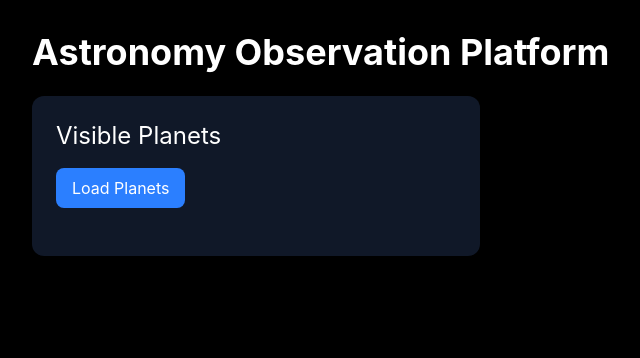
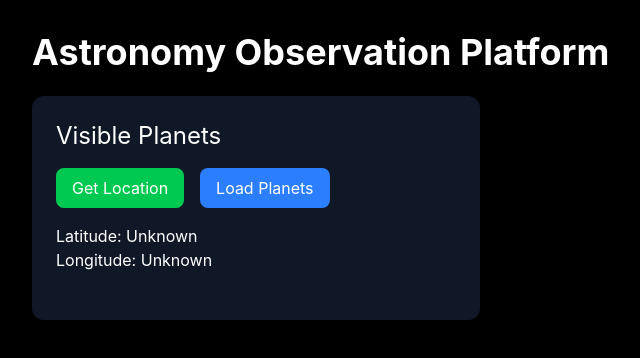
Before and after one commit to FieryFire0218/astronomy-observation-platform, a React (Vite) app in the folder frontend/: page / in a window 1280 px wide. Shown: the top 358 px of the page, without its empty margins (0-640 px from the left). Built offline with nearby package versions, Linux system fonts and the light colour scheme.

Commit message:
geolocation done

```diff
--- a/frontend/src/App.tsx
+++ b/frontend/src/App.tsx
@@ -3,11 +3,38 @@ import { useState } from "react"
 function App() {
 
   const [planets, setPlanets] = useState<any>(null)
+  const [latitude, setLatitude] = useState<number | null>(null)
+  const [longitude, setLongitude] = useState<number | null>(null)
+
+  const getLocation = () => {
+
+  navigator.geolocation.getCurrentPosition(
+
+    (position) => {
+
+      setLatitude(position.coords.latitude)
+
+      setLongitude(position.coords.longitude)
+
+      console.log(position.coords.latitude)
+      console.log(position.coords.longitude)
+    },
+
+    (error) => {
+      console.error(error)
+    }
+  )
+}
 
   const loadPlanets = async () => {
 
+    if (latitude === null || longitude === null) {
+      alert("Please get your location first.")
+      return
+    }
+
     const response = await fetch(
-      "http://127.0.0.1:8000/visible-planets?lat=42.81&lon=-73.94"
+      `http://127.0.0.1:8000/visible-planets?lat=${latitude}&lon=${longitude}`
     )
 
     const data = await response.json()
@@ -31,11 +58,30 @@ function App() {
         </h2>
 
         <button
+          onClick={getLocation}
+          className="bg-green-500 px-4 py-2 rounded-lg mr-4"
+        >
+          Get Location
+        </button>
+
+        <button
           onClick={loadPlanets}
           className="bg-blue-500 px-4 py-2 rounded-lg"
         >
           Load Planets
         </button>
+
+        <div className="mt-4">
+
+          <p>
+            Latitude: {latitude ?? "Unknown"}
+          </p>
+
+          <p>
+            Longitude: {longitude ?? "Unknown"}
+          </p>
+
+        </div>
 
         <div className="mt-6 space-y-4">
 
```
